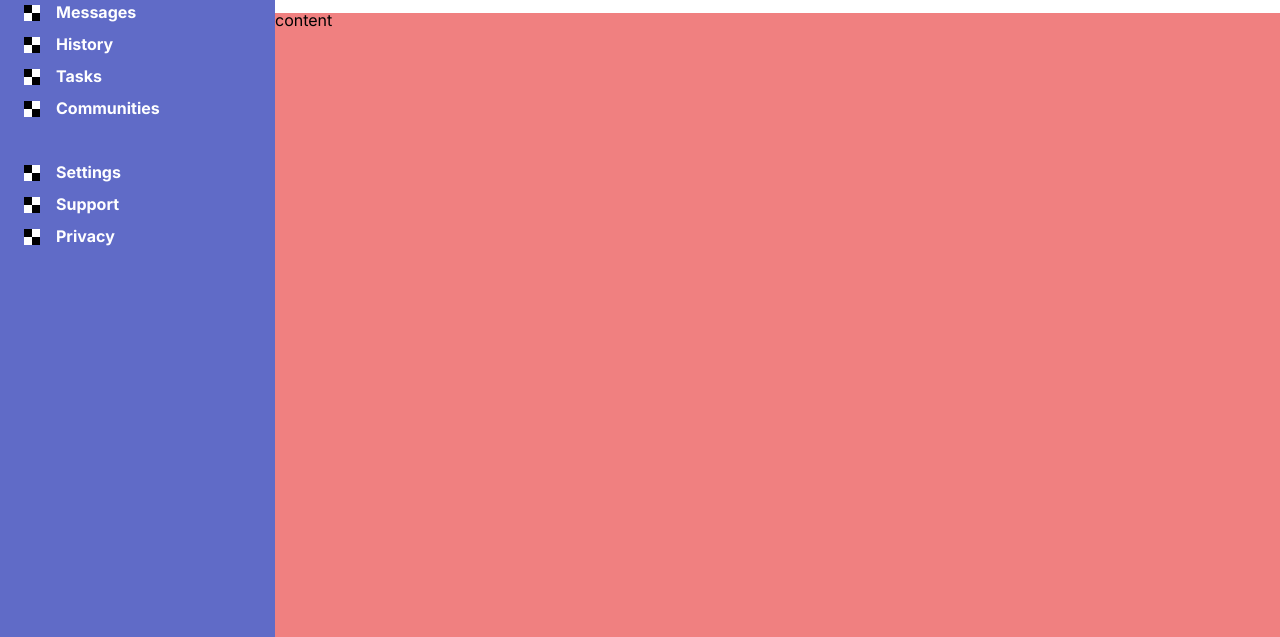
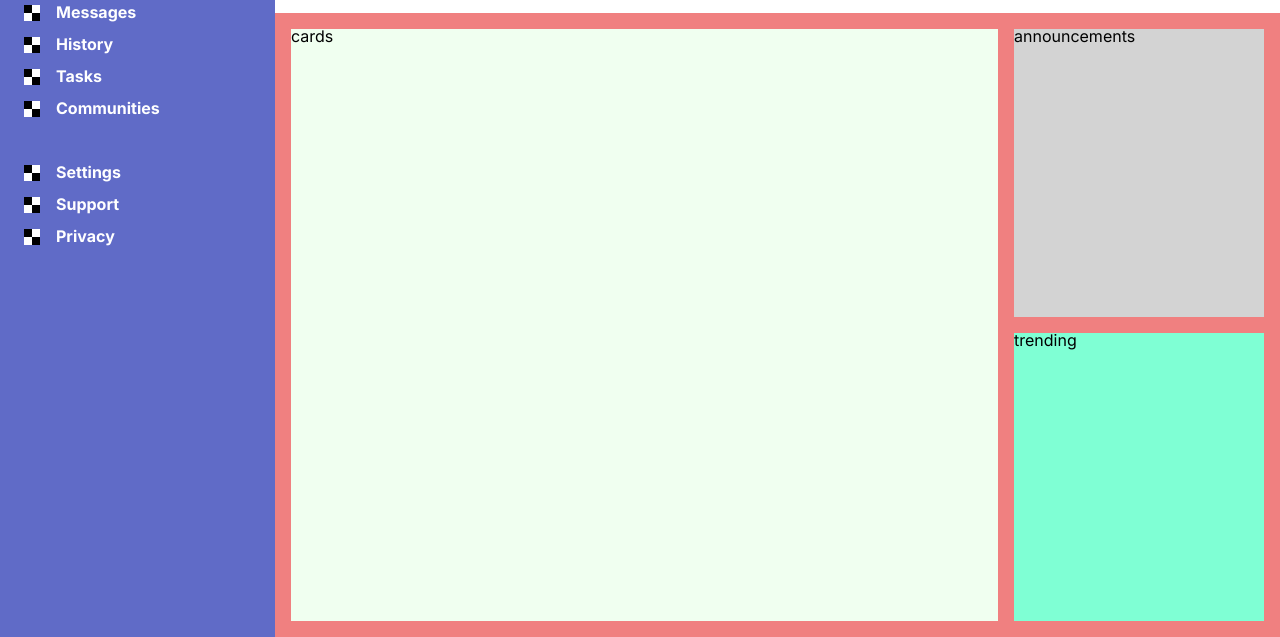
Before and after one commit to jsmith-code/admin-dashboard-top, a plain HTML site: page index.html in a window 1280 px wide. Shown: the part 163-800 px from the top of the page. Drawn offline with Linux system fonts and the light colour scheme.

Commit message:
Add main content layout sections

```diff
--- a/index.html
+++ b/index.html
@@ -97,7 +97,17 @@
                 <button>Share</button>
             </div>
         </header>
-        <div class="main-content">content</div>
+        <div class="main-content">
+            <div class="main-content-cards">
+                cards
+            </div>
+            <div class="main-content-announcements">
+                announcements
+            </div>
+            <div class="main-content-trending">
+                trending
+            </div>
+        </div>
     </div>
 </body>
 </html>
--- a/style.css
+++ b/style.css
@@ -216,5 +216,28 @@
 
 .main-content {
     grid-area: main-content;
+    display: grid;
+    grid-template-columns: 1fr 250px;
+    grid-template-rows: 1fr 1fr;
+    grid-template-areas:
+        'cards announcements'
+        'cards trending';
+    gap: 16px;
+    padding: 16px;
     background-color: lightcoral;
 }
+
+.main-content-cards {
+    grid-area: cards;
+    background-color:honeydew;
+}
+
+.main-content-announcements {
+    grid-area: announcements;
+    background-color: lightgray;
+}
+
+.main-content-trending {
+    grid-area: trending;
+    background-color:aquamarine;
+}
```
